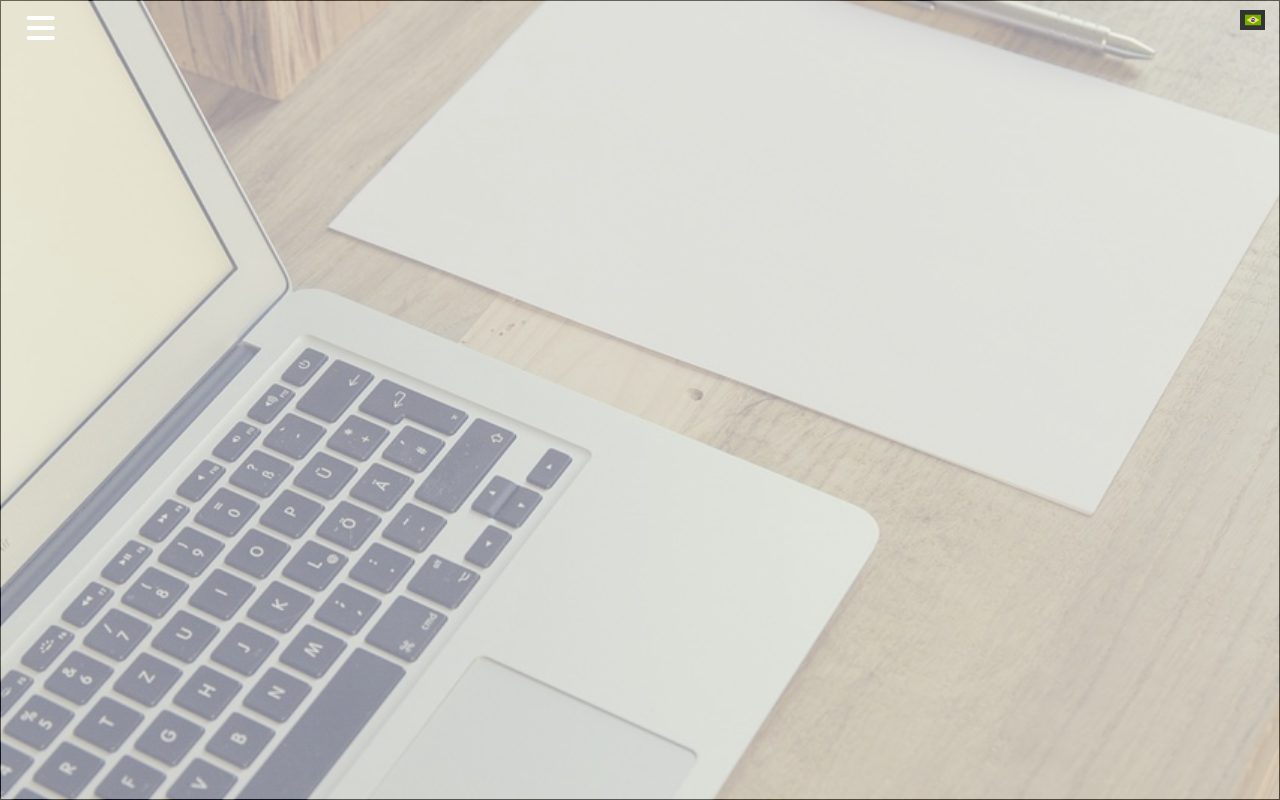
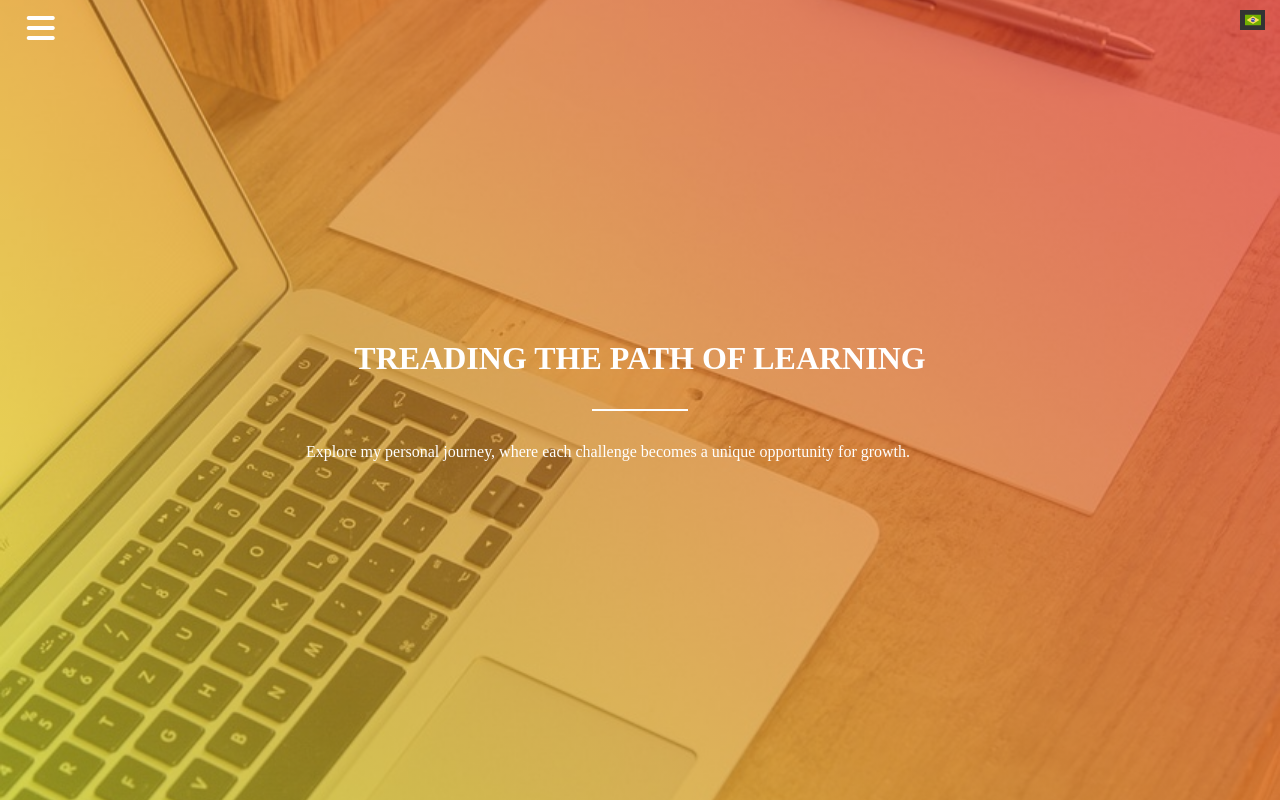
Before and after one commit to brunomoraesdigital/minhas-referencias-rapidas, a plain HTML site: page index.html in a window 1280 px wide. Shown: the top 800 px of the page. Drawn offline with Linux system fonts and the light colour scheme.

Commit message:
280124.1524 alterações no layout, opacidade, cursor, e outros pequenos ajustes

```diff
--- a/css/main.css
+++ b/css/main.css
@@ -4,44 +4,44 @@ body {
 
 .sec {
   height: 100vh;
-  border-bottom: 1px solid black;
-  border: 1px solid black;
   display: flex;
   flex-direction: column;
   align-items: center;
   justify-content: center;
+  text-align: center;
 }
-.sec-a, .sec-b {
+
+.sec-a,
+.sec-b {
   display: flex;
   flex-direction: column;
   justify-content: center;
   align-items: center;
-}
-.sec-a {
   height: 50%;
   width: 100%;
 }
 
 .sec-b {
-  height: 50%;
-  width: 100%;
   position: relative;
+}
 
-}
-.frame-text {
+.descriptive-text {
   position: absolute;
 }
+
 .bg-sec {
   background-size: cover;
   background-repeat: no-repeat;
   background-position: center;
+  background-attachment: fixed;
   width: 100%;
   height: 100%;
   position: absolute;
-  opacity: 0.5;
 }
+
 .hero {
-  background-image: url(../images/mesa-trabalho.jpg);
+  background-image: url('../images/mesa-trabalho.jpg');
+  opacity: 1;
 }
 .creativity {
   background-image: url("../images/creativity.jpeg");
@@ -55,7 +55,22 @@ body {
 .form-contact {
   background-image: url("../../images/mapinha.jpeg")
 }
-
+.creativity::after,
+.innovation::after,
+.collaborative::after,
+.form-contact::after,
+.hero::after {
+  content: "";
+  width: 100%;
+  height: 100%;
+  background: linear-gradient(45deg, rgba(255, 255, 255, 0.3), rgba(187, 187, 187, 0.3));
+  position: absolute;
+  top: 0;
+  left: 0;
+}
+.hero::after {
+  background: linear-gradient(45deg, rgba(255, 255, 0, 0.5), rgba(255, 0, 0, 0.5));
+}
 .footer {
   background-color: #333;
   padding: 2rem 0;
@@ -84,15 +99,17 @@ p {
 hr {
   border: 1px solid #333;
   width: 6rem;
-  margin: 2rem 0;
+  margin: 2rem auto;
 }
 
 .active {
   background-color: #fff;
 }
+
 .active a {
   color: #333;
 }
+
 .selected a {
   color: gold;
 }
@@ -104,6 +121,10 @@ hr {
   font-size: 2rem;
   text-align: left;
   z-index: 3;
+  pointer-events: none;
+}
+.navigation > * {
+  pointer-events: auto;
 }
 
 li {
@@ -120,6 +141,7 @@ li {
   width: 25px;
   height: 20px;
   background-color: #333;
+  cursor: pointer;
 
 }
 
@@ -134,11 +156,14 @@ li {
   display: flex;
   align-items: center;
   justify-content: center;
+  cursor: pointer;
+  z-index: 1;
+}
 
-}
 .move-nav-icon {
   margin-left: 62%;
 }
+
 .nav-list {
   position: absolute;
   width: 60%;
@@ -147,18 +172,20 @@ li {
   margin-left: -61%;
 
 }
+
 .move-nav-list {
   margin-left: 0%;
 }
+
 .nav-close {
-position: absolute;
+  position: absolute;
   width: 40%;
   height: 100%;
   background-color: transparent;
   right: 0;
   margin-right: -41%;
+}
 
-}
 .move-nav-close {
   margin-right: 0%;
 }
@@ -166,6 +193,7 @@ position: absolute;
 .hide {
   display: none;
 }
+
 .show {
   display: block;
 }
--- a/index.html
+++ b/index.html
@@ -12,10 +12,14 @@
   <!-- Google Fonts -->
   <link rel="preconnect" href="https://fonts.googleapis.com">
   <link rel="preconnect" href="https://fonts.gstatic.com" crossorigin>
-  <link href="https://fonts.googleapis.com/css2?family=Roboto+Condensed:ital,wght@0,100;0,200;0,300;0,400;0,500;0,600;0,700;0,800;0,900;1,100;1,200;1,300;1,400;1,500;1,600;1,700;1,800;1,900&display=swap" rel="stylesheet">
+  <link
+    href="https://fonts.googleapis.com/css2?family=Roboto+Condensed:ital,wght@0,100;0,200;0,300;0,400;0,500;0,600;0,700;0,800;0,900;1,100;1,200;1,300;1,400;1,500;1,600;1,700;1,800;1,900&display=swap"
+    rel="stylesheet">
 
   <!-- Font Awesome -->
-  <link rel="stylesheet" href="https://cdnjs.cloudflare.com/ajax/libs/font-awesome/6.5.1/css/all.min.css" integrity="sha512-DTOQO9RWCH3ppGqcWaEA1BIZOC6xxalwEsw9c2QQeAIftl+Vegovlnee1c9QX4TctnWMn13TZye+giMm8e2LwA==" crossorigin="anonymous" referrerpolicy="no-referrer">
+  <link rel="stylesheet" href="https://cdnjs.cloudflare.com/ajax/libs/font-awesome/6.5.1/css/all.min.css"
+    integrity="sha512-DTOQO9RWCH3ppGqcWaEA1BIZOC6xxalwEsw9c2QQeAIftl+Vegovlnee1c9QX4TctnWMn13TZye+giMm8e2LwA=="
+    crossorigin="anonymous" referrerpolicy="no-referrer">
 
 </head>
 
@@ -76,7 +80,7 @@
     </nav>
     <header id="hero" class="sec">
       <div class="bg-sec hero"></div>
-      <div class="">
+      <div class="descriptive-text">
         <h1>
           <span class="us-text show">TREADING THE PATH OF LEARNING</span>
           <span class="br-text hide">TRILHANDO O CAMINHO DO APRENDIZADO</span>
@@ -93,7 +97,7 @@
         </p>
       </div>
     </header>
-    <main id="" class="">
+    <main>
       <section id="introduction" class="introduction sec">
         <div class="sec-a">
           <h2>
@@ -102,18 +106,20 @@
           </h2>
           <hr>
           <p>
-            <span class="us-text show">Welcome to my journey, which is constantly evolving, where each chapter represents
+            <span class="us-text show">Welcome to my journey, which is constantly evolving, where each chapter
+              represents
               an
               opportunity for growth and overcoming.
             </span>
-            <span class="br-text hide">Boas-vindas, a minha trajetória, que está em constante evolução, onde cada capítulo
+            <span class="br-text hide">Boas-vindas, a minha trajetória, que está em constante evolução, onde cada
+              capítulo
               representa uma oportunidade de crescimento e superação.
             </span>
           </p>
         </div>
         <div class="sec-b">
           <div class="bg-sec creativity"></div>
-          <div class="frame-text">
+          <div class="descriptive-text">
             <span class="us-text show">Creativity</span>
             <span class="br-text hide">Criatividade</span>
           </div>
@@ -139,7 +145,7 @@
         </div>
         <div class="sec-b">
           <div class="bg-sec innovation"></div>
-          <div class="frame-text">
+          <div class="descriptive-text">
             <span class="us-text show">Innovation</span>
             <span class="br-text hide">Inovação</span>
           </div>
@@ -165,7 +171,7 @@
         </div>
         <div class="sec-b">
           <div class="bg-sec zzzzz"></div>
-          <div class="frame-text">
+          <div class="descriptive-text">
             <span class="us-text show">xxxxx</span>
             <span class="br-text hide">yyyyy</span>
           </div>
@@ -179,11 +185,13 @@
           </h2>
           <hr>
           <p>
-             <span class="us-text show">My name is Bruno Moraes, I'm a digital professional, residing in Brasília, Brazil.
+            <span class="us-text show">My name is Bruno Moraes, I'm a digital professional, residing in Brasília,
+              Brazil.
               What
               best defines me is my agile, resilient mindset and ability to learn constantly.
             </span>
-             <span class="br-text hide">Meu nome é Bruno Moraes, sou um profissional digital, resido em Brasília, Brasil. O
+            <span class="br-text hide">Meu nome é Bruno Moraes, sou um profissional digital, resido em Brasília, Brasil.
+              O
               que
               melhor me define é minha mentalidade ágil e resiliente e capacidade de aprender constantemente.
             </span>
@@ -191,7 +199,7 @@
         </div>
         <div class="sec-b">
           <div class="bg-sec collaborative"></div>
-          <div class="frame-text">
+          <div class="descriptive-text">
             <span class="us-text show">Collaborative</span>
             <span class="br-text hide">Colaborativo</span>
           </div>
@@ -216,7 +224,7 @@
         </div>
         <div class="sec-b">
           <div class="bg-sec form-contact"></div>
-          <div class="frame-text">
+          <div class="descriptive-text">
             <form action="" method="get" accept-charset="utf-8">
               <label for="nome">
                 <span class="us-text show">Name</span>
```
Lines whose indentation alone changed are shown as unchanged.
